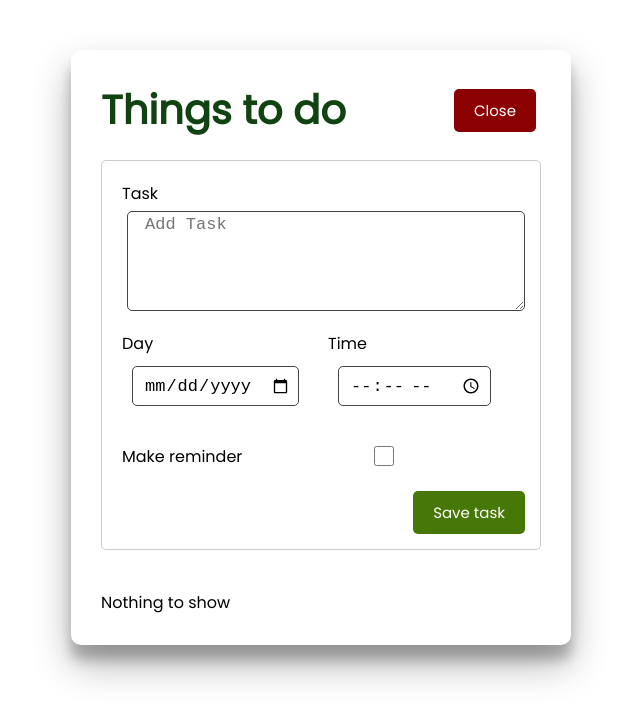
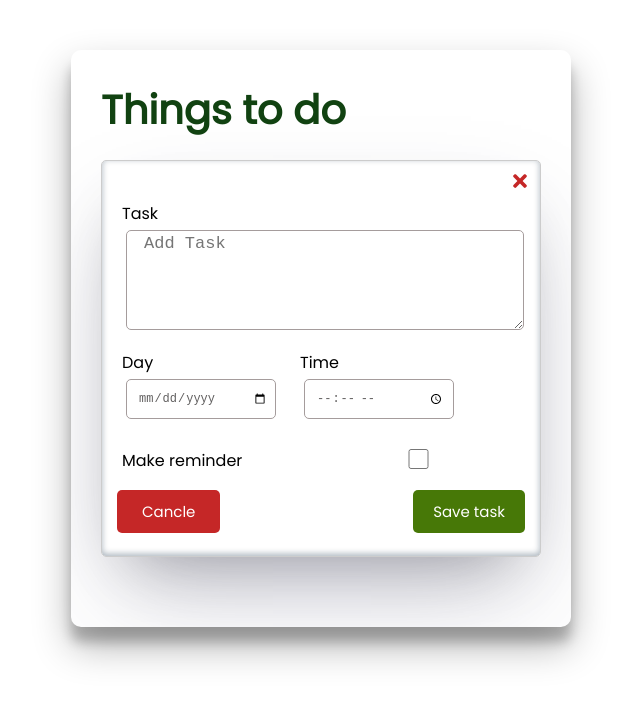
Before and after one commit to ashagaire/Things-To-Do, a React (Create React App) app: page / in a window 1280 px wide. Both pictures are taken after a click on the button "Add". Shown: the top 720 px of the page, without its empty margins (319-959 px from the left). Built offline with nearby package versions, Linux system fonts and the light colour scheme; no server answers; the database is empty.

Commit message:
UI update

```diff
--- a/src/App.css
+++ b/src/App.css
@@ -59,8 +59,9 @@ body {
 }
 
 .button-container {
+  margin-bottom: 8px;
   display: flex;
-  justify-content: flex-end; /* Aligns content to the right */
+  justify-content: space-between;
 }
 .btn:focus {
   outline: none;
@@ -72,6 +73,40 @@ body {
 
 .btn-block {
   display: block;
+}
+
+.cancel-btn {
+  background-color: rgb(197, 39, 39);
+  color: white;
+  border: none;
+  padding: 10px 25px;
+  cursor: pointer;
+  border-radius: 5px;
+}
+
+.cancel-btn:hover {
+  background-color: darkred;
+}
+
+.cancle-add-task {
+  display: flex;
+  justify-content: flex-end;
+  color: rgb(197, 39, 39);
+  cursor: "pointer";
+}
+
+.del-task-btn {
+  color: rgb(197, 39, 39);
+  cursor: pointer;
+}
+.del-task-btn:hover {
+  color: darkred;
+}
+
+@media (max-width: 600px) {
+  .del-task-btn {
+    font-size: 14px;
+  }
 }
 
 .task {
@@ -86,6 +121,9 @@ body {
     rgba(10, 37, 64, 0.35) 0px -2px 6px 0px inset;
 }
 
+.task-section {
+  color: rgb(197, 39, 39);
+}
 .task.reminder {
   border-left: 5px solid green;
 }
@@ -101,6 +139,9 @@ body {
   border: 1px solid #ccc;
   border-radius: 5px;
   padding: 10px;
+  box-shadow: rgba(50, 50, 93, 0.25) 0px 50px 100px -20px,
+    rgba(0, 0, 0, 0.3) 0px 30px 60px -30px,
+    rgba(10, 37, 64, 0.35) 0px -2px 6px 0px inset;
 }
 
 @media (max-width: 600px) {
@@ -123,15 +164,28 @@ body {
   width: 90%;
   min-width: 150px;
   height: 40px;
-  margin: 10px;
+  margin: 4px;
+  margin-bottom: 6px;
   padding: 3px 7px;
-  font-size: 17px;
+  font-size: 12px;
+  color: rgb(97, 95, 95);
   text-indent: 2px;
-  border: 1px solid #444;
+  border: 1.5px solid #a59c9c;
   border-radius: 5px;
   display: block;
 }
 
+@media (max-width: 600px) {
+  .form-control input {
+    margin: 4px;
+    margin-bottom: 0px;
+    padding: 3px 7px;
+    font-size: 12px;
+    border: 1.5px solid #a59c9c;
+    border-radius: 5px;
+    display: block;
+  }
+}
 .div-row {
   display: flex;
   width: 20px;
@@ -140,7 +194,7 @@ body {
 
 @media (max-width: 600px) {
   .div-row {
-    flex-direction: column; /* Stack items vertically on small screens */
+    flex-direction: column;
   }
 }
 /* for displaying two divs inside one div in row
@@ -151,12 +205,12 @@ body {
 
 textarea {
   width: 100%;
-  height: 40px;
-  margin: 5px;
+  height: 80px;
+  margin: 4px;
   padding: 3px 7px;
   font-size: 17px;
   text-indent: 10px;
-  border: 1px solid #444;
+  border: 1.5px solid #a59c9c;
   border-radius: 5px;
   display: block;
 }
@@ -168,12 +222,14 @@ textarea {
 }
 
 .form-control-check label {
+  width: 100%;
   flex: 1;
 }
 
 .form-control-check input {
-  flex: 2;
+  flex: 1;
   height: 20px;
+  border: 1.5px solid #a59c9c;
 }
 
 footer {
@@ -187,3 +243,23 @@ footer {
     font-size: 12px;
   }
 }
+
+.task-info {
+  display: flex;
+  justify-content: space-between;
+  align-items: center;
+}
+
+@media (max-width: 600px) {
+  .task-info {
+    font-size: 12px;
+  }
+}
+
+.task-info span {
+  flex: 1;
+}
+
+.task-info .right-content {
+  text-align: right;
+}
--- a/src/App.js
+++ b/src/App.js
@@ -10,10 +10,8 @@ function App() {
   const [showAddTask, setShowAddTask] = useState(false);
   const [tasks, setTasks] = useState([]);
 
-  //Calling firebase
   useEffect(() => {
     const unsubscribe = onSnapshot(todosCollection, function (snapshot) {
-      // Sync up our local notes array with the snapshot data
       const tasksArr = snapshot.docs.map((doc) => ({
         ...doc.data(),
         id: doc.id,
@@ -23,19 +21,16 @@ function App() {
     return unsubscribe;
   }, []);
 
-  //Add Task
   async function addTask(formData) {
     const newTask = formData;
     await addDoc(todosCollection, newTask);
   }
 
-  //Delete task
   async function deleteTask(id) {
     const docRef = doc(db, "todos", id);
     await deleteDoc(docRef);
   }
 
-  //Toggle Reminder
   function toggleReminder(id) {
     setTasks(
       tasks.map((task) =>
@@ -49,14 +44,13 @@ function App() {
         onAdd={() => setShowAddTask(!showAddTask)}
         showAdd={showAddTask}
       />
-      {showAddTask && (
+      {showAddTask ? (
         <AddTask
           onAdd={addTask}
           showAddTask={showAddTask}
           setShowAddTask={setShowAddTask}
         />
-      )}
-      {tasks.length > 0 ? (
+      ) : tasks.length > 0 ? (
         <Tasks tasks={tasks} onDelete={deleteTask} onToggle={toggleReminder} />
       ) : (
         "Nothing to show"
--- a/src/components/AddTask.js
+++ b/src/components/AddTask.js
@@ -1,7 +1,9 @@
 import { useState } from "react";
+import { FaTimes } from "react-icons/fa";
+
 import moment from "moment";
 const now = moment().format("YYYY-MM-DD");
-const AddTask = ({ onAdd }) => {
+const AddTask = ({ onAdd, setShowAddTask }) => {
   const [formData, setFormData] = useState({
     text: "",
     day: "",
@@ -37,13 +39,18 @@ const AddTask = ({ onAdd }) => {
       time: "",
       reminder: false,
     });
+    setShowAddTask(false);
   }
 
   return (
     <form className="add-form" onSubmit={handleSubmit}>
+      <div className="cancle-add-task ">
+        <FaTimes onClick={() => setShowAddTask(false)} size={20} style={{}} />
+      </div>
       <div className="form-control">
         <label>Task</label>
         <textarea
+          // className="text-area"
           type="text"
           name="text"
           maxLength="200"
@@ -86,6 +93,12 @@ const AddTask = ({ onAdd }) => {
         />
       </div>
       <div className="button-container">
+        <input
+          className="btn btn-block cancel-btn"
+          type="button"
+          value="Cancle"
+          onClick={() => setShowAddTask(false)}
+        />
         <input className="btn btn-block" type="submit" value="Save task" />
       </div>
     </form>
--- a/src/components/Header.js
+++ b/src/components/Header.js
@@ -2,17 +2,11 @@ const Header = ({ onAdd, showAdd }) => {
   return (
     <header className="header">
       <h1> Things to do</h1>
-      <button
-        style={
-          showAdd
-            ? { backgroundColor: "darkred" }
-            : { backgroundColor: "green" }
-        }
-        className="btn"
-        onClick={onAdd}
-      >
-        {showAdd ? "Close" : "Add"}
-      </button>
+      {!showAdd && (
+        <button className="btn" onClick={onAdd}>
+          Add
+        </button>
+      )}
     </header>
   );
 };
--- a/src/components/Task.js
+++ b/src/components/Task.js
@@ -1,28 +1,42 @@
-import{FaTimes} from 'react-icons/fa'
-import moment from 'moment';
+import { FaTrash } from "react-icons/fa";
+import moment from "moment";
 
-let now= moment().format('YYYY-MM-DD');
-console.log(now)
+let now = moment().format("YYYY-MM-DD");
 
+const Task = ({ task, onDelete, onToggle }) => {
+  const present = moment(task.day);
+  const remainDays = present.diff(now, "days");
+  return (
+    <div
+      className={`task ${task.reminder ? "reminder" : ""} `}
+      onDoubleClick={() => onToggle(task.id)}
+    >
+      <h3>
+        {task.text}
+        <FaTrash
+          // style={{ color: "darkred", cursor: "pointer" }}
+          className="del-task-btn "
+          onClick={onDelete}
+        />
+      </h3>
 
-const Task = ({task , onDelete , onToggle}) => {
-  const present = moment(task.day)
-  const remainDays = present.diff(now, 'days')
-  return (
-    <div className={`task ${task.reminder ? 'reminder' : ""} `} onDoubleClick={() => onToggle(task.id)}>
-        <h3>{task.text} <FaTimes style={{color:'red', cursor: 'pointer'}} onClick={onDelete}/> </h3>
+      <div>
+        {remainDays > 0 ? (
+          <p className="task-info">
+            <span style={{ color: "green" }}>{remainDays} days later</span>
+            <span className="right-content" style={{ color: "green" }}>
+              <span style={{ color: "blue" }}>{task.time} </span>
+              {task.day}
+            </span>
+          </p>
+        ) : (
+          <p className="task-info" style={{ color: "red" }}>
+            {task.day} {task.time}
+          </p>
+        )}
+      </div>
+    </div>
+  );
+};
 
-        <p>
-          {remainDays > 0?<span style={{color:'green'}}> {task.day} {task.time} {remainDays} days later </span> :
-            <span style={{color:'red'}}> {task.day} {task.time}</span>}
-        </p>
-
-
-    </div>
-
-  )
-
-
-}
-
-export default Task
+export default Task;
--- a/src/components/Tasks.js
+++ b/src/components/Tasks.js
@@ -1,9 +1,28 @@
 import Task from "./Task";
 
 export const Tasks = ({ tasks, onDelete, onToggle }) => {
+  const futureTasks = tasks
+    .filter((task) => new Date(task.day) >= new Date())
+    .sort((a, b) => new Date(a.day) - new Date(b.day));
+  const pastTasks = tasks
+    .filter((task) => new Date(task.day) < new Date())
+    .sort((a, b) => new Date(a.day) - new Date(b.day));
+
   return (
     <div>
-      {tasks.map((task) => (
+      {futureTasks.map((task) => (
+        <Task
+          key={task.id}
+          task={task}
+          onToggle={onToggle}
+          onDelete={() => onDelete(task.id)}
+        />
+      ))}
+
+      <h3>
+        <span className="task-section"> Delayed: </span>
+      </h3>
+      {pastTasks.map((task) => (
         <Task
           key={task.id}
           task={task}
```
Also changed, not shown: 1 other file (tests, documents, lock files or other folders).
